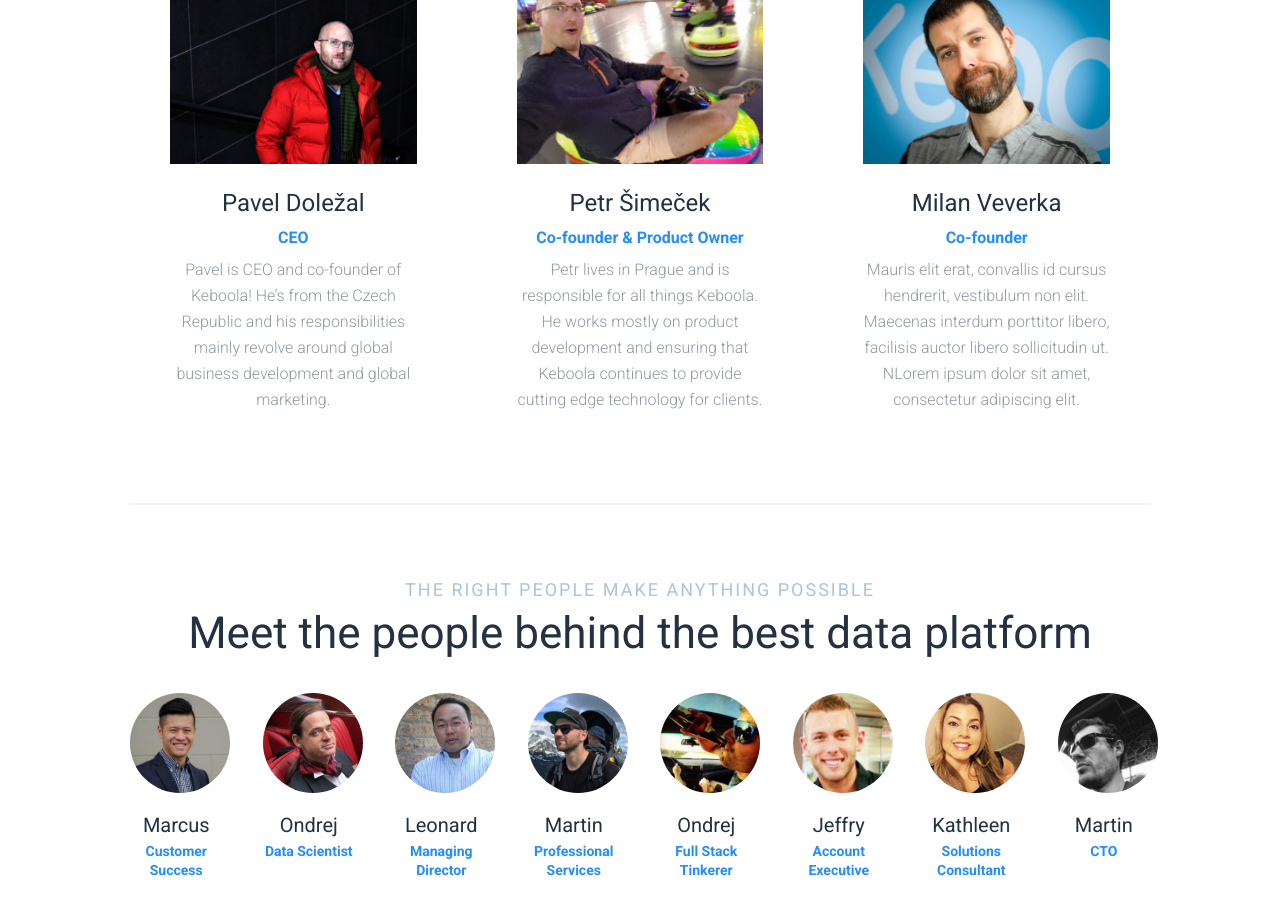
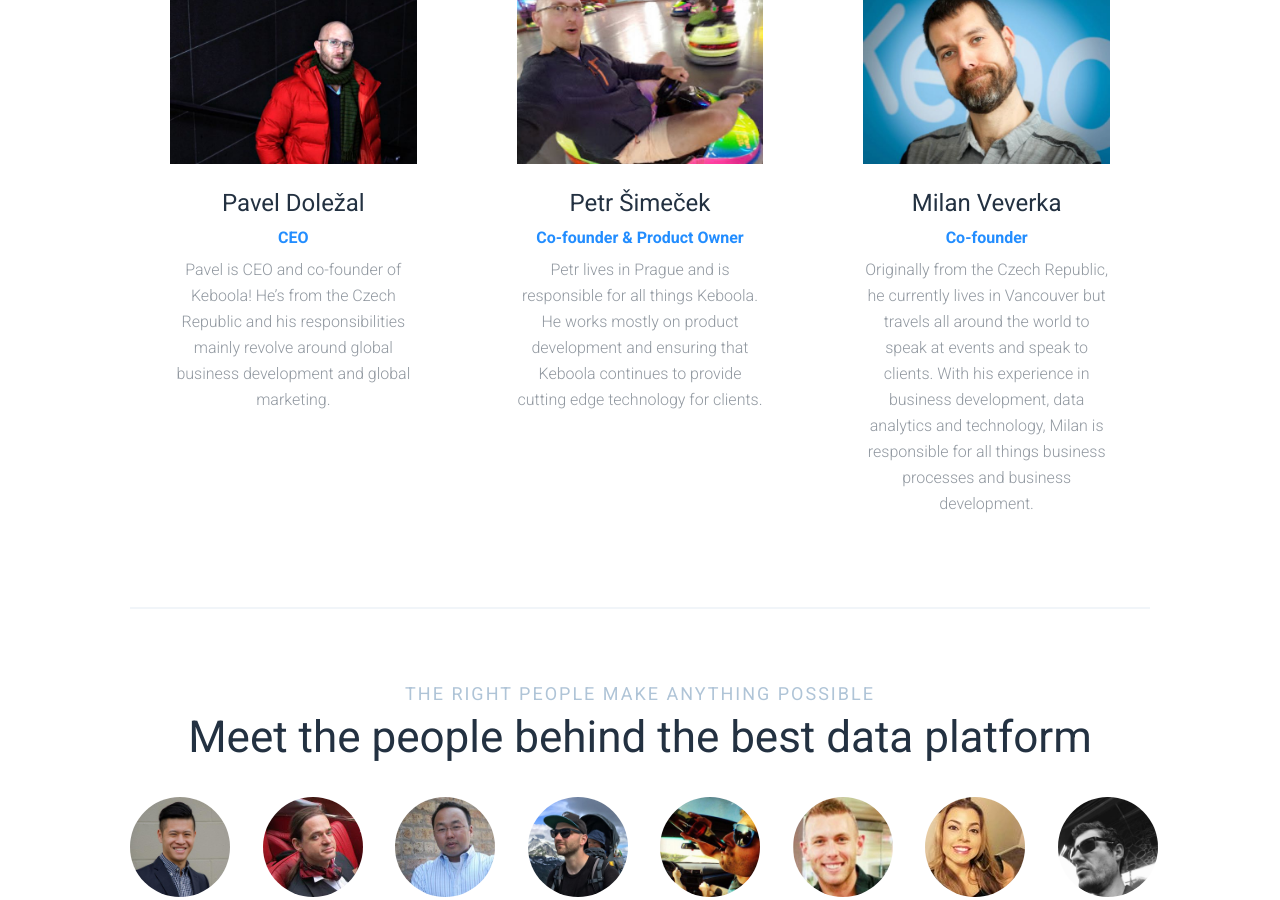
Before and after one commit to keboola/website, a Jekyll site: the page built from _about/about.md, in a window 1280 px wide and 900 px high, scrolled down 1703 px. Built offline with Jekyll 4.4.1, drawn with Linux system fonts in a browser that asks for light colours; nearby versions of some CDN libraries.

Commit message:
Update from Forestry.io - Updated about.md

```diff
--- a/_about/about.md
+++ b/_about/about.md
@@ -58,9 +58,10 @@
     photo: "/uploads/petr-1.jpg"
   - name: Milan Veverka
     position: Co-founder
-    desc: Mauris elit erat, convallis id cursus hendrerit, vestibulum non elit. Maecenas
-      interdum porttitor libero, facilisis auctor libero sollicitudin ut. NLorem ipsum
-      dolor sit amet, consectetur adipiscing elit.
+    desc: Originally from the Czech Republic, he currently lives in Vancouver but
+      travels all around the world to speak at events and speak to clients. With his
+      experience in business development, data analytics and technology, Milan is
+      responsible for all things business processes and business development.
     photo: "/uploads/milan.jpg"
 - template: horizontal-rule
   block: hr
```
